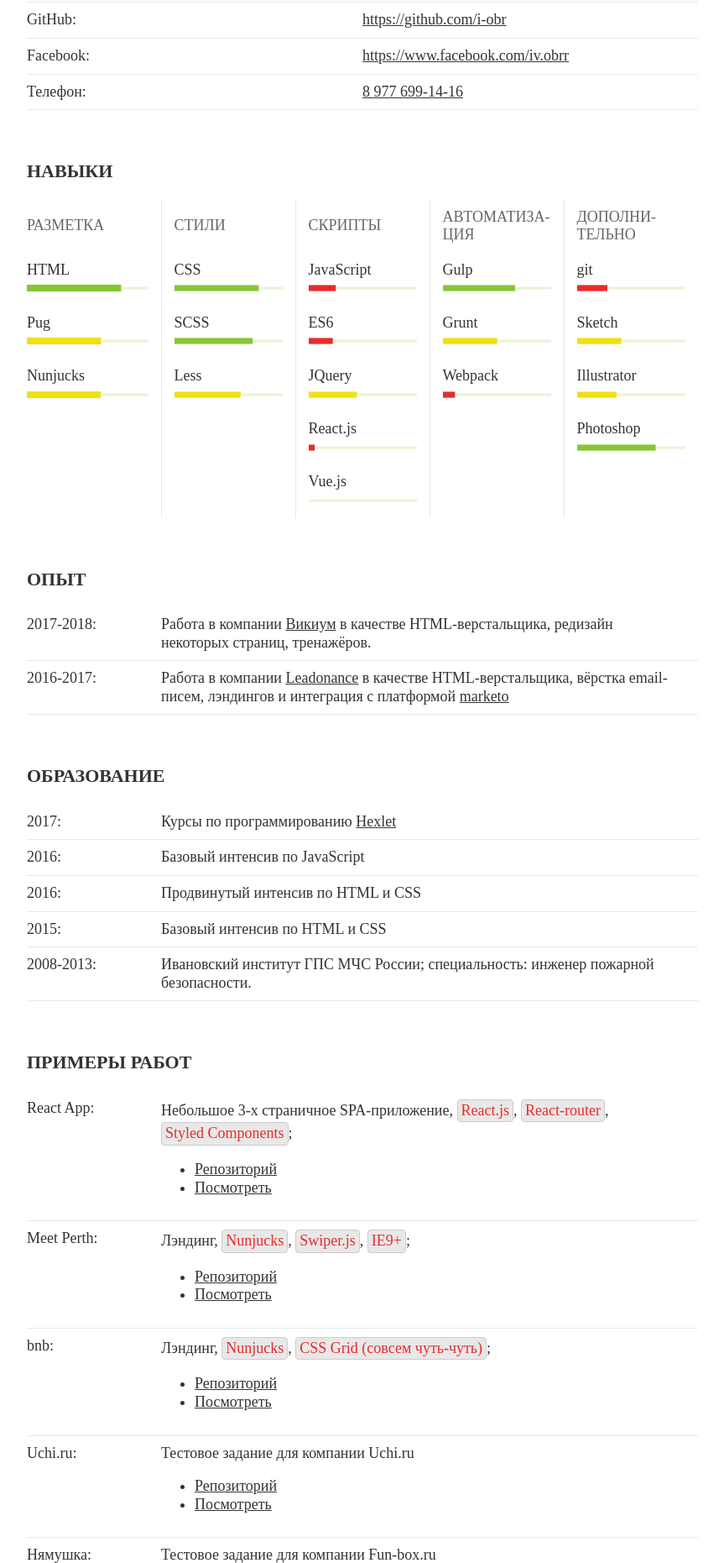
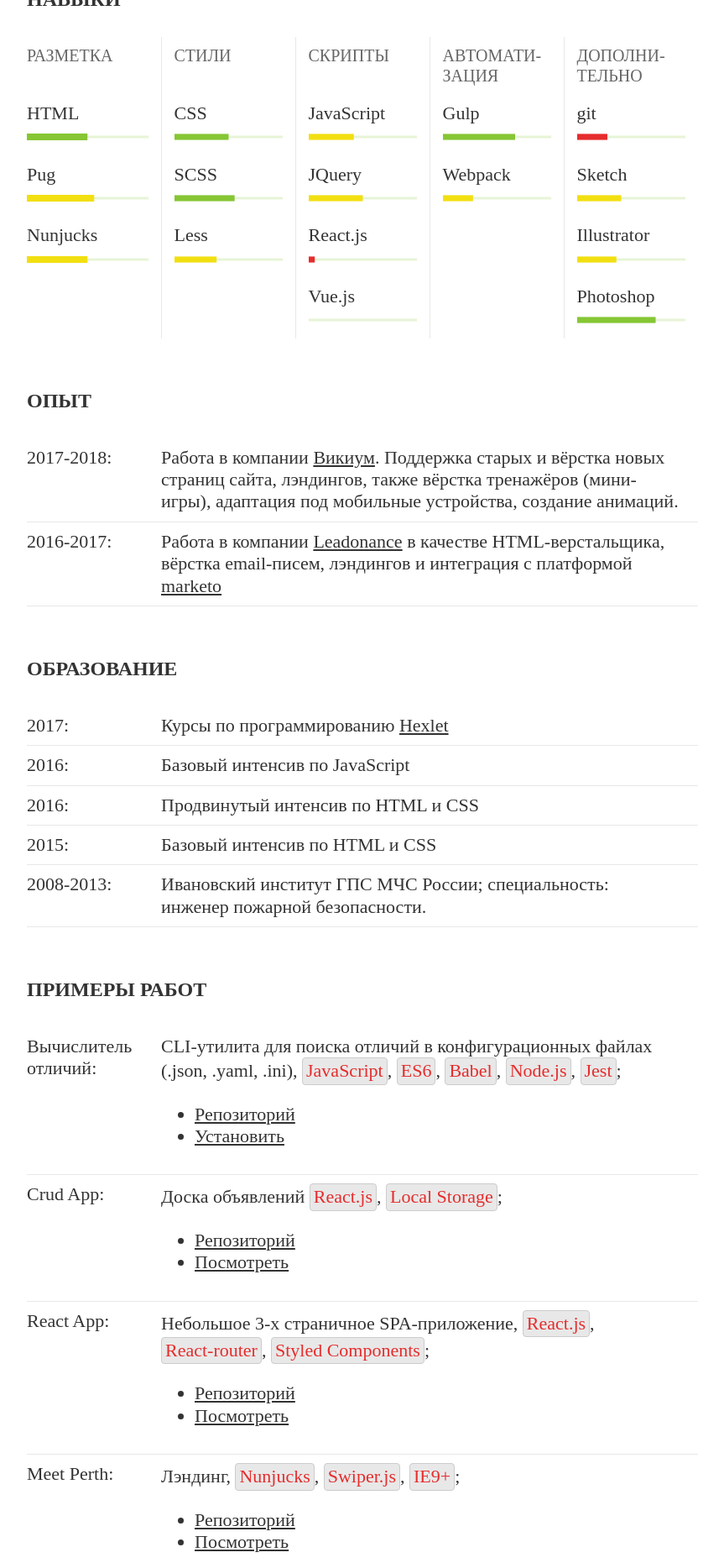
Before and after one commit to i-obr/oi, a plain HTML site: page index.html in a window 1280 px wide. Shown: the part 563-2424 px from the top of the page at 84% size, without its empty margins (208-1071 px from the left). Drawn offline with Linux system fonts and the light colour scheme; a web font is replaced by a local one.

Commit message:
Update 2018-07-23T21:32:24.835Z

```diff
--- a/css/style.css
+++ b/css/style.css
@@ -6,32 +6,39 @@ html {
 
 body {
   font-family: 'Alice', serif;
-  font-size: 18px;
+  font-size: 22px;
   line-height: 1.2;
   text-rendering: optimizeLegibility;
   margin: 0;
   padding: 0;
   color: #333333;
-  min-width: 320px; }
+  min-width: 728px; }
 
 h1 {
-  font-size: 28px;
+  font-size: 32px;
   line-height: 1.2;
   margin: 0;
   margin-bottom: 20px;
   text-transform: uppercase; }
 
 h2 {
-  font-size: 22px;
+  font-size: 24px;
   line-height: 1.2;
   margin: 0;
-  margin-bottom: 20px;
+  margin-bottom: 30px;
   text-transform: uppercase; }
 
 a {
   color: #333333; }
   a:hover {
     text-decoration: none; }
+
+.hyphenate {
+  word-wrap: break-word;
+  overflow-wrap: break-word;
+  -webkit-hyphens: auto;
+      -ms-hyphens: auto;
+          hyphens: auto; }
 
 table {
   width: 100%;
@@ -54,6 +61,7 @@ table {
 
 .copy {
   text-align: center;
+  font-size: 14px;
   margin-bottom: 70px; }
 
 .keyword {
@@ -71,9 +79,9 @@ table {
   padding: 0 20px; }
 
 .page-header {
-  text-align: center;
-  padding: 40px 30px 0;
-  margin-bottom: 40px; }
+  padding-top: 40px;
+  margin-bottom: 60px;
+  width: 50%; }
   .page-header__pdf {
     display: inline-block;
     vertical-align: middle;
@@ -123,7 +131,9 @@ table {
 
 .skills th {
   text-transform: uppercase;
-  color: #666666; }
+  color: #666666;
+  font-size: 20px;
+  vertical-align: top; }
 
 .experience td,
 .education td,
--- a/index.html
+++ b/index.html
@@ -3,7 +3,7 @@
 
 <head>
   <meta charset="UTF-8">
-  <title>O/I</title>
+  <title>OI</title>
   <meta http-equiv="X-UA-Compatible" content="IE=edge">
   <meta name="viewport" content="width=device-width,initial-scale=1">
   <link href="https://fonts.googleapis.com/css?family=Alice&amp;subset=cyrillic" rel="stylesheet">
@@ -11,32 +11,12 @@
 </head>
 
 <body>
+
   <div class="container">
     <header class="page-header">
-      <h1>Резюме</h1>
-      <a class="page-header__pdf" href="img/CV.pdf">Скачать pdf</a>
+      <h1>Образцов Иван</h1>
+      <p>Привет, я&nbsp;Frontend разработчик. Мне 26&nbsp;лет, живу в&nbsp;Москве, на&nbsp;данный момент нахожусь в&nbsp;поисках работы</p>
     </header>
-    <section class="person">
-      <h2>Про меня</h2>
-      <table>
-        <tr>
-          <td>Имя:</td>
-          <td>Образцов Иван</td>
-        </tr>
-        <tr>
-          <td>Дата рождения:</td>
-          <td>09 октября 1991 года</td>
-        </tr>
-        <tr>
-          <td>Город:</td>
-          <td>Москва</td>
-        </tr>
-        <tr>
-          <td>Язык:</td>
-          <td>Русский</td>
-        </tr>
-      </table>
-    </section>
     <section class="contacts">
       <h2>Контакты</h2>
       <table>
@@ -47,21 +27,15 @@
           </td>
         </tr>
         <tr>
-          <td>Skype:</td>
+          <td>GitHub:</td>
           <td>
-            <a href="skype:obr-iv?call">obr-iv</a>
+            <a href="https://github.com/i-obraztcov">https://github.com/i-obraztcov</a>
           </td>
         </tr>
         <tr>
-          <td>GitHub:</td>
+          <td>ВКонтакте:</td>
           <td>
-            <a href="https://github.com/i-obr">https://github.com/i-obr</a>
-          </td>
-        </tr>
-        <tr>
-          <td>Facebook:</td>
-          <td>
-            <a href="https://www.facebook.com/iv.obrr">https://www.facebook.com/iv.obrr</a>
+            <a href="https://vk.com/i_obraztcov">https://vk.com/i_obraztcov</a>
           </td>
         </tr>
         <tr>
@@ -76,32 +50,32 @@
       <h2>Навыки</h2>
       <table>
         <tr>
-          <th>Разметка</th>
-          <th>Стили</th>
-          <th>Скрипты</th>
-          <th>Автоматизация</th>
-          <th>Дополнительно</th>
+          <th class="hyphenate">Разметка</th>
+          <th class="hyphenate">Стили</th>
+          <th class="hyphenate">Скрипты</th>
+          <th class="hyphenate">Автоматизация</th>
+          <th class="hyphenate">Дополнительно</th>
         </tr>
         <tr>
           <td>
             HTML
             <svg class="line  line-max" width="100" height="10" viewBox="0 0 180 4" xmlns="http://www.w3.org/2000/svg">
               <path d="M0 4V0h222v4z" fill="#86C634" fill-rule="evenodd" fill-opacity=".2" />
-              <rect x="0" y="-3" width="140" height="10" />
+              <rect x="0" y="-3" width="90" height="10" />
             </svg>
           </td>
           <td>
             CSS
             <svg class="line  line-max" width="100" height="10" viewBox="0 0 180 4" xmlns="http://www.w3.org/2000/svg">
               <path d="M0 4V0h222v4z" fill="#86C634" fill-rule="evenodd" fill-opacity=".2" />
-              <rect x="0" y="-3" width="140" height="10" />
+              <rect x="0" y="-3" width="90" height="10" />
             </svg>
           </td>
           <td>
             JavaScript
-            <svg class="line  line-min" width="100" height="10" viewBox="0 0 180 4" xmlns="http://www.w3.org/2000/svg">
+            <svg class="line  line-middle" width="100" height="10" viewBox="0 0 180 4" xmlns="http://www.w3.org/2000/svg">
               <path d="M0 4V0h222v4z" fill="#86C634" fill-rule="evenodd" fill-opacity=".2" />
-              <rect x="0" y="-3" width="45" height="10" />
+              <rect x="0" y="-3" width="75" height="10" />
             </svg>
           </td>
           <td>
@@ -124,28 +98,28 @@
             Pug
             <svg class="line  line-middle" width="100" height="10" viewBox="0 0 180 4" xmlns="http://www.w3.org/2000/svg">
               <path d="M0 4V0h222v4z" fill="#86C634" fill-rule="evenodd" fill-opacity=".2" />
-              <rect x="0" y="-3" width="110" height="10" />
+              <rect x="0" y="-3" width="100" height="10" />
             </svg>
           </td>
           <td>
             SCSS
             <svg class="line  line-max" width="100" height="10" viewBox="0 0 180 4" xmlns="http://www.w3.org/2000/svg">
               <path d="M0 4V0h222v4z" fill="#86C634" fill-rule="evenodd" fill-opacity=".2" />
-              <rect x="0" y="-3" width="130" height="10" />
+              <rect x="0" y="-3" width="100" height="10" />
             </svg>
           </td>
           <td>
-            ES6
-            <svg class="line  line-min" width="100" height="10" viewBox="0 0 180 4" xmlns="http://www.w3.org/2000/svg">
+            JQuery
+            <svg class="line  line-middle" width="100" height="10" viewBox="0 0 180 4" xmlns="http://www.w3.org/2000/svg">
               <path d="M0 4V0h222v4z" fill="#86C634" fill-rule="evenodd" fill-opacity=".2" />
-              <rect x="0" y="-3" width="40" height="10" />
+              <rect x="0" y="-3" width="90" height="10" />
             </svg>
           </td>
           <td>
-            Grunt
+            Webpack
             <svg class="line  line-middle" width="100" height="10" viewBox="0 0 180 4" xmlns="http://www.w3.org/2000/svg">
               <path d="M0 4V0h222v4z" fill="#86C634" fill-rule="evenodd" fill-opacity=".2" />
-              <rect x="0" y="-3" width="90" height="10" />
+              <rect x="0" y="-3" width="50" height="10" />
             </svg>
           </td>
           <td>
@@ -161,41 +135,16 @@
             Nunjucks
             <svg class="line  line-middle" width="100" height="10" viewBox="0 0 180 4" xmlns="http://www.w3.org/2000/svg">
               <path d="M0 4V0h222v4z" fill="#86C634" fill-rule="evenodd" fill-opacity=".2" />
-              <rect x="0" y="-3" width="110" height="10" />
+              <rect x="0" y="-3" width="90" height="10" />
             </svg>
           </td>
           <td>
             Less
             <svg class="line  line-middle" width="100" height="10" viewBox="0 0 180 4" xmlns="http://www.w3.org/2000/svg">
               <path d="M0 4V0h222v4z" fill="#86C634" fill-rule="evenodd" fill-opacity=".2" />
-              <rect x="0" y="-3" width="110" height="10" />
+              <rect x="0" y="-3" width="70" height="10" />
             </svg>
           </td>
-          <td>
-            JQuery
-            <svg class="line  line-middle" width="100" height="10" viewBox="0 0 180 4" xmlns="http://www.w3.org/2000/svg">
-              <path d="M0 4V0h222v4z" fill="#86C634" fill-rule="evenodd" fill-opacity=".2" />
-              <rect x="0" y="-3" width="80" height="10" />
-            </svg>
-          </td>
-          <td>
-            Webpack
-            <svg class="line  line-min" width="100" height="10" viewBox="0 0 180 4" xmlns="http://www.w3.org/2000/svg">
-              <path d="M0 4V0h222v4z" fill="#86C634" fill-rule="evenodd" fill-opacity=".2" />
-              <rect x="0" y="-3" width="20" height="10" />
-            </svg>
-          </td>
-          <td>
-            Illustrator
-            <svg class="line  line-middle" width="100" height="10" viewBox="0 0 180 4" xmlns="http://www.w3.org/2000/svg">
-              <path d="M0 4V0h222v4z" fill="#86C634" fill-rule="evenodd" fill-opacity=".2" />
-              <rect x="0" y="-3" width="65" height="10" />
-            </svg>
-          </td>
-        </tr>
-        <tr>
-          <td></td>
-          <td></td>
           <td>
             React.js
             <svg class="line  line-min" width="100" height="10" viewBox="0 0 180 4" xmlns="http://www.w3.org/2000/svg">
@@ -205,10 +154,10 @@
           </td>
           <td></td>
           <td>
-            Photoshop
-            <svg class="line  line-max" width="100" height="10" viewBox="0 0 180 4" xmlns="http://www.w3.org/2000/svg">
+            Illustrator
+            <svg class="line  line-middle" width="100" height="10" viewBox="0 0 180 4" xmlns="http://www.w3.org/2000/svg">
               <path d="M0 4V0h222v4z" fill="#86C634" fill-rule="evenodd" fill-opacity=".2" />
-              <rect x="0" y="-3" width="130" height="10" />
+              <rect x="0" y="-3" width="65" height="10" />
             </svg>
           </td>
         </tr>
@@ -224,6 +173,11 @@
           </td>
           <td></td>
           <td>
+            Photoshop
+            <svg class="line  line-max" width="100" height="10" viewBox="0 0 180 4" xmlns="http://www.w3.org/2000/svg">
+              <path d="M0 4V0h222v4z" fill="#86C634" fill-rule="evenodd" fill-opacity=".2" />
+              <rect x="0" y="-3" width="130" height="10" />
+            </svg>
           </td>
         </tr>
       </table>
@@ -234,7 +188,7 @@
         <tr>
           <td>2017-2018:</td>
           <td>Работа в компании
-            <a href="https://wikium.ru/">Викиум</a> в качестве HTML-верстальщика, редизайн некоторых страниц, тренажёров.</td>
+            <a href="https://wikium.ru/">Викиум</a>. Поддержка старых и вёрстка новых страниц сайта, лэндингов, также вёрстка тренажёров (мини-игры), адаптация под мобильные устройства, создание анимаций.</td>
         </tr>
         <tr>
           <td>2016-2017:</td>
@@ -278,6 +232,47 @@
 
         <tr>
           <td>
+            Вычислитель отличий:
+          </td>
+          <td>
+            CLI-утилита для поиска отличий в конфигурационных файлах (.json, .yaml, .ini),
+            <span class="keyword">JavaScript</span>,
+            <span class="keyword">ES6</span>,
+            <span class="keyword">Babel</span>,
+            <span class="keyword">Node.js</span>,
+            <span class="keyword">Jest</span>;
+            <ul>
+              <li>
+                <a href="https://github.com/i-obraztcov/gen-diff-oi293" target="_blank">Репозиторий</a>
+              </li>
+              <li>
+                <a href="https://www.npmjs.com/package/gen-diff-oi293" target="_blank">Установить</a>
+              </li>
+            </ul>
+          </td>
+        </tr>
+
+        <tr>
+          <td>
+            Crud App:
+          </td>
+          <td>
+            Доска объявлений
+            <span class="keyword">React.js</span>,
+            <span class="keyword">Local Storage</span>;
+            <ul>
+              <li>
+                <a href="https://github.com/i-obraztcov/crud-app" target="_blank">Репозиторий</a>
+              </li>
+              <li>
+                <a href="https://i-obraztcov.github.io/crud-app/" target="_blank">Посмотреть</a>
+              </li>
+            </ul>
+          </td>
+        </tr>
+
+        <tr>
+          <td>
             React App:
           </td>
           <td>
@@ -287,10 +282,10 @@
             <span class="keyword">Styled Components</span>;
             <ul>
               <li>
-                <a href="https://github.com/i-obr/react-app">Репозиторий</a>
+                <a href="https://github.com/i-obraztcov/react-app" target="_blank">Репозиторий</a>
               </li>
               <li>
-                <a href="https://i-obr.github.io/react-app/">Посмотреть</a>
+                <a href="https://i-obraztcov.github.io/react-app/" target="_blank">Посмотреть</a>
               </li>
             </ul>
           </td>
@@ -307,10 +302,10 @@
             <span class="keyword">IE9+</span>;
             <ul>
               <li>
-                <a href="https://github.com/i-obr/zebra">Репозиторий</a>
+                <a href="https://github.com/i-obraztcov/zebra" target="_blank">Репозиторий</a>
               </li>
               <li>
-                <a href="https://i-obr.github.io/zebra/index.html">Посмотреть</a>
+                <a href="https://i-obraztcov.github.io/zebra/index.html" target="_blank">Посмотреть</a>
               </li>
             </ul>
           </td>
@@ -326,10 +321,10 @@
             <span class="keyword">CSS Grid (совсем чуть-чуть)</span>;
             <ul>
               <li>
-                <a href="https://github.com/i-obr/bnb">Репозиторий</a>
+                <a href="https://github.com/i-obraztcov/bnb" target="_blank">Репозиторий</a>
               </li>
               <li>
-                <a href="https://i-obr.github.io/bnb/index.html">Посмотреть</a>
+                <a href="https://i-obraztcov.github.io/bnb/index.html" target="_blank">Посмотреть</a>
               </li>
             </ul>
           </td>
@@ -343,10 +338,10 @@
             Тестовое задание для компании Uchi.ru
             <ul>
               <li>
-                <a href="https://github.com/i-obr/uchi">Репозиторий</a>
+                <a href="https://github.com/i-obraztcov/uchi" target="_blank">Репозиторий</a>
               </li>
               <li>
-                <a href="https://i-obr.github.io/uchi/index.html">Посмотреть</a>
+                <a href="https://i-obraztcov.github.io/uchi/index.html" target="_blank">Посмотреть</a>
               </li>
             </ul>
           </td>
@@ -360,10 +355,10 @@
             Тестовое задание для компании Fun-box.ru
             <ul>
               <li>
-                <a href="https://github.com/i-obr/fun-box">Репозиторий</a>
+                <a href="https://github.com/i-obraztcov/fun-box" target="_blank">Репозиторий</a>
               </li>
               <li>
-                <a href="https://i-obr.github.io/fun-box/index.html">Посмотреть</a>
+                <a href="https://i-obraztcov.github.io/fun-box/index.html" target="_blank">Посмотреть</a>
               </li>
             </ul>
           </td>
@@ -379,10 +374,10 @@
             <span class="keyword">Pointer Events</span>;
             <ul>
               <li>
-                <a href="https://github.com/i-obr/mobile-menu">Репозиторий</a>
+                <a href="https://github.com/i-obraztcov/mobile-menu" target="_blank">Репозиторий</a>
               </li>
               <li>
-                <a href="https://i-obr.github.io/mobile-menu/index.html">Посмотреть</a>
+                <a href="https://i-obraztcov.github.io/mobile-menu/index.html" target="_blank">Посмотреть</a>
               </li>
             </ul>
           </td>
@@ -400,10 +395,10 @@
             <span class="keyword">Node.js</span>;
             <ul>
               <li>
-                <a href="https://github.com/i-obr/Brain-Games">Репозиторий</a>
+                <a href="https://github.com/i-obraztcov/Brain-Games" target="_blank">Репозиторий</a>
               </li>
               <li>
-                <a href="https://www.npmjs.com/package/brain-games-i_o">Установить</a>
+                <a href="https://www.npmjs.com/package/brain-games-i_o" target="_blank">Установить</a>
               </li>
             </ul>
           </td>
@@ -423,10 +418,10 @@
             <span class="keyword">cookies</span>;
             <ul>
               <li>
-                <a href="https://github.com/i-obr/33612-code-and-magick">Репозиторий</a>
+                <a href="https://github.com/i-obraztcov/33612-code-and-magick" target="_blank">Репозиторий</a>
               </li>
               <li>
-                <a href="http://i-obr.github.io/33612-code-and-magick/">Посмотреть</a>
+                <a href="http://i-obraztcov.github.io/33612-code-and-magick/" target="_blank">Посмотреть</a>
               </li>
             </ul>
           </td>
@@ -445,10 +440,10 @@
             <span class="keyword">Less</span>;
             <ul>
               <li>
-                <a href="https://github.com/i-obr/pink">Репозиторий</a>
+                <a href="https://github.com/i-obraztcov/pink" target="_blank">Репозиторий</a>
               </li>
               <li>
-                <a href="https://i-obr.github.io/pink/">Посмотреть</a>
+                <a href="https://i-obraztcov.github.io/pink/" target="_blank">Посмотреть</a>
               </li>
             </ul>
           </td>
@@ -468,10 +463,10 @@
             <span class="keyword">Scss</span>;
             <ul>
               <li>
-                <a href="https://github.com/i-obr/33612-mishka">Репозиторий</a>
+                <a href="https://github.com/i-obraztcov/33612-mishka" target="_blank">Репозиторий</a>
               </li>
               <li>
-                <a href="https://i-obr.github.io/33612-mishka/index.html">Посмотреть</a>
+                <a href="https://i-obraztcov.github.io/33612-mishka/index.html" target="_blank">Посмотреть</a>
               </li>
             </ul>
           </td>
```
Also changed, not shown: css/style.min.css.
